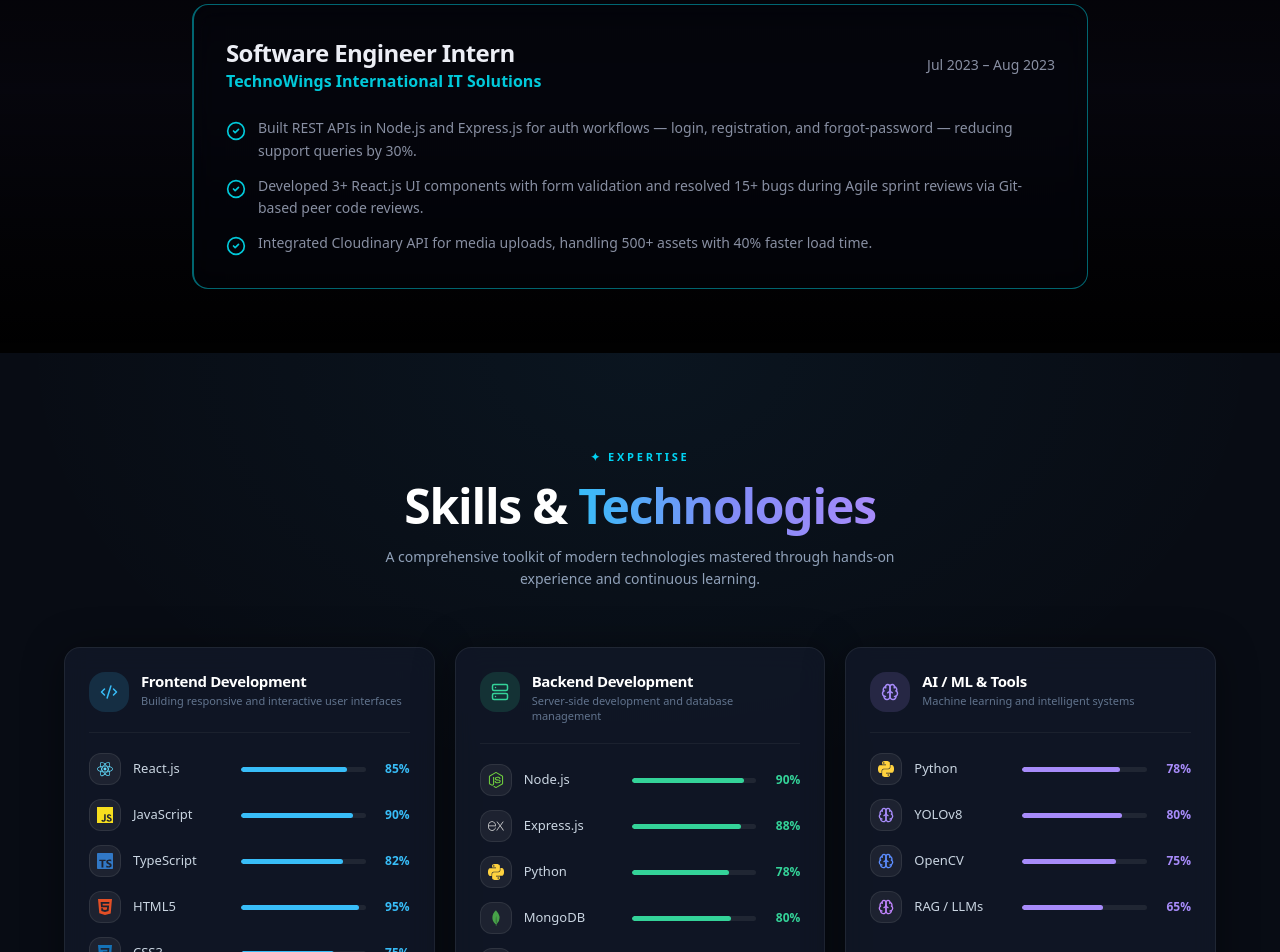
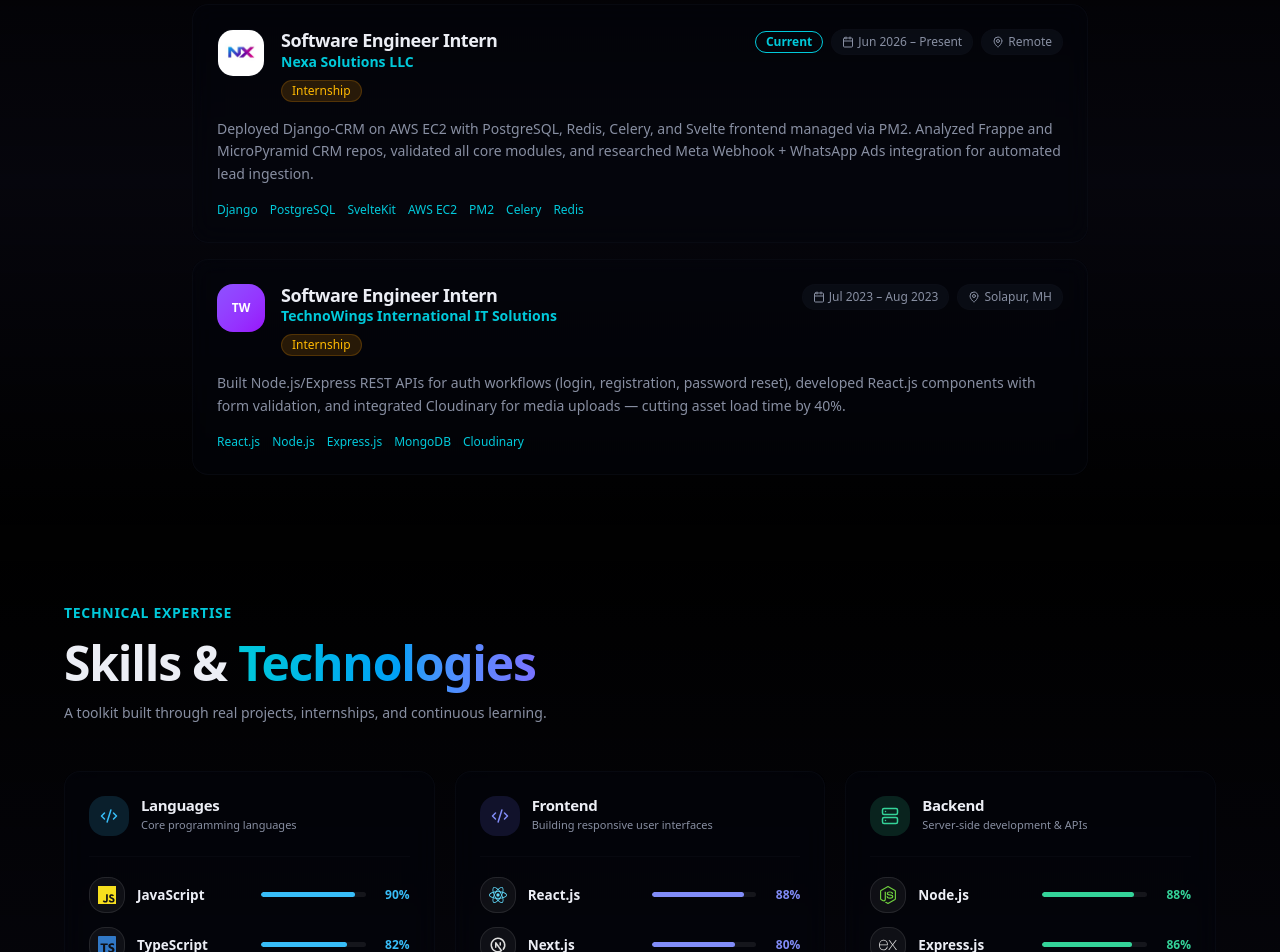
Before and after one commit to shivraj-yadav/shivraj-yadav-portfolio, a Next.js app: page / in a window 1280 px wide. Shown: the part 960-1912 px from the top of the page. Built offline with nearby package versions, Linux system fonts and the light colour scheme.

Commit message:
feat: add Nexa internship, revamp skills section, and update assets

```diff
--- a/components/sections/experience.tsx
+++ b/components/sections/experience.tsx
@@ -1,41 +1,65 @@
 "use client"
 
 import { motion } from "framer-motion"
-import { CheckCircle2 } from "lucide-react"
+import { Calendar, MapPin } from "lucide-react"
+
+interface Experience {
+  image?: string
+  icon?: string
+  iconBg?: string
+  role: string
+  company: string
+  type: string
+  location: string
+  duration: string
+  current: boolean
+  description: string
+  techStack: string[]
+}
 
 const Experience = () => {
-  const experiences = [
+  const experiences: Experience[] = [
     {
+      image: "/nexa-solution.jpg",
+      role: "Software Engineer Intern",
+      company: "Nexa Solutions LLC",
+      type: "Internship",
+      location: "Remote",
+      duration: "Jun 2026 – Present",
+      current: true,
+      description:
+        "Deployed Django-CRM on AWS EC2 with PostgreSQL, Redis, Celery, and Svelte frontend managed via PM2. Analyzed Frappe and MicroPyramid CRM repos, validated all core modules, and researched Meta Webhook + WhatsApp Ads integration for automated lead ingestion.",
+      techStack: ["Django", "PostgreSQL", "SvelteKit", "AWS EC2", "PM2", "Celery", "Redis"],
+    },
+    {
+      icon: "TW",
+      iconBg: "from-violet-500 to-purple-600",
       role: "Software Engineer Intern",
       company: "TechnoWings International IT Solutions",
-      location: "Solapur, Maharashtra",
+      type: "Internship",
+      location: "Solapur, MH",
       duration: "Jul 2023 – Aug 2023",
-      achievements: [
-        "Built REST APIs in Node.js and Express.js for auth workflows — login, registration, and forgot-password — reducing support queries by 30%.",
-        "Developed 3+ React.js UI components with form validation and resolved 15+ bugs during Agile sprint reviews via Git-based peer code reviews.",
-        "Integrated Cloudinary API for media uploads, handling 500+ assets with 40% faster load time."
-      ],
-      techStack: ["React.js", "Node.js", "Express.js", "MongoDB", "Cloudinary", "Git", "Postman"]
-    }
-  ];
-
+      current: false,
+      description:
+        "Built Node.js/Express REST APIs for auth workflows (login, registration, password reset), developed React.js components with form validation, and integrated Cloudinary for media uploads — cutting asset load time by 40%.",
+      techStack: ["React.js", "Node.js", "Express.js", "MongoDB", "Cloudinary"],
+    },
+  ]
 
   const containerVariants = {
     hidden: { opacity: 0 },
     visible: {
       opacity: 1,
-      transition: {
-        staggerChildren: 0.2,
-      },
+      transition: { staggerChildren: 0.2 },
     },
   }
 
   const itemVariants = {
-    hidden: { opacity: 0, x: -30 },
+    hidden: { opacity: 0, y: 20 },
     visible: {
       opacity: 1,
-      x: 0,
-      transition: { duration: 0.6 },
+      y: 0,
+      transition: { duration: 0.5 },
     },
   }
 
@@ -44,52 +68,106 @@ const Experience = () => {
       id="experience"
       className="section bg-gradient-to-b from-transparent via-accent/5 to-transparent"
     >
-
       <motion.div
         variants={containerVariants}
         initial="hidden"
         whileInView="visible"
         viewport={{ once: true, margin: "-100px" }}
         className="max-w-4xl mx-auto space-y-8"
-
       >
+        {/* Heading */}
         <motion.div variants={itemVariants} className="space-y-4">
-          <p className="text-primary text-sm font-semibold uppercase tracking-wider">Professional Journey</p>
+          <p className="text-primary text-sm font-semibold uppercase tracking-wider">
+            Professional Journey
+          </p>
           <h2 className="text-4xl md:text-5xl font-bold">
             Experience &{" "}
-            <span className="text-transparent bg-clip-text bg-gradient-to-r from-primary to-accent">Achievements</span>
+            <span className="text-transparent bg-clip-text bg-gradient-to-r from-primary to-accent">
+              Achievements
+            </span>
           </h2>
         </motion.div>
 
-        <div className="space-y-8">
+        {/* Cards */}
+        <div className="space-y-4">
           {experiences.map((exp, index) => (
             <motion.div
               key={index}
               variants={itemVariants}
-              whileHover={{ x: 10 }}
-              className="backdrop-blur-md bg-card/40 border border-border/50 rounded-2xl p-8 border-l-2 border-primary/50 hover:border-primary/100 transition-all"
+              whileHover={{ x: 6 }}
+              className="backdrop-blur-md bg-card/40 border border-border/50 rounded-2xl p-6 hover:border-primary/40 transition-all duration-300"
             >
-              <div className="flex flex-col md:flex-row md:items-center md:justify-between mb-4">
-                <div>
-                  <h3 className="text-2xl font-bold text-foreground">{exp.role}</h3>
-                  <p className="text-primary font-semibold">{exp.company}</p>
+              {/* Top row */}
+              <div className="flex items-start gap-4">
+
+                {/* Icon / Logo */}
+                {exp.image ? (
+                  <div className="w-12 h-12 rounded-xl overflow-hidden border border-border/40 shrink-0 bg-card/60">
+                    <img
+                      src={exp.image}
+                      alt={exp.company}
+                      className="w-full h-full object-cover"
+                    />
+                  </div>
+                ) : (
+                  <div
+                    className={`w-12 h-12 rounded-xl bg-gradient-to-br ${exp.iconBg} flex items-center justify-center text-white text-xs font-bold shrink-0`}
+                  >
+                    {exp.icon}
+                  </div>
+                )}
+
+                {/* Title block */}
+                <div className="flex-1 min-w-0">
+                  <div className="flex flex-col sm:flex-row sm:items-start sm:justify-between gap-1">
+                    <div>
+                      <h3 className="text-lg font-bold text-foreground leading-tight">
+                        {exp.role}
+                      </h3>
+                      <p className="text-primary font-semibold text-sm">{exp.company}</p>
+                    </div>
+
+                    {/* Meta: date + location + current badge */}
+                    <div className="flex flex-wrap items-center gap-2 mt-1 sm:mt-0">
+                      {exp.current && (
+                        <span className="text-xs px-2.5 py-0.5 rounded-full border border-primary text-primary font-semibold">
+                          Current
+                        </span>
+                      )}
+                      <span className="flex items-center gap-1 text-xs text-muted-foreground bg-muted/30 px-2.5 py-1 rounded-full border border-border/40">
+                        <Calendar className="w-3 h-3" />
+                        {exp.duration}
+                      </span>
+                      <span className="flex items-center gap-1 text-xs text-muted-foreground bg-muted/30 px-2.5 py-1 rounded-full border border-border/40">
+                        <MapPin className="w-3 h-3" />
+                        {exp.location}
+                      </span>
+                    </div>
+                  </div>
+
+                  {/* Type badge */}
+                  <span className="inline-block mt-2 text-xs px-2.5 py-0.5 rounded-full bg-amber-500/15 text-amber-400 border border-amber-500/20 font-medium">
+                    {exp.type}
+                  </span>
                 </div>
-                <p className="text-muted-foreground text-sm mt-2 md:mt-0">{exp.duration}</p>
               </div>
-              <ul className="space-y-3 mt-6">
-                {exp.achievements.map((achievement, idx) => (
-                  <motion.li
-                    key={idx}
-                    initial={{ opacity: 0 }}
-                    whileInView={{ opacity: 1 }}
-                    transition={{ delay: idx * 0.1 }}
-                    className="flex items-start gap-3 text-muted-foreground"
+
+              {/* Description */}
+              <p className="mt-4 text-sm text-muted-foreground leading-relaxed">
+                {exp.description}
+              </p>
+
+              {/* Tech stack */}
+              <div className="flex flex-wrap gap-3 mt-4">
+                {exp.techStack.map((tech) => (
+                  <span
+                    key={tech}
+                    className="text-xs text-primary font-medium hover:text-accent transition-colors cursor-default"
                   >
-                    <CheckCircle2 className="w-5 h-5 text-primary flex-shrink-0 mt-1" />
-                    <span className="text-sm leading-relaxed">{achievement}</span>
-                  </motion.li>
+                    {tech}
+                  </span>
                 ))}
-              </ul>
+              </div>
             </motion.div>
           ))}
         </div>
--- a/components/sections/hero.tsx
+++ b/components/sections/hero.tsx
@@ -27,7 +27,7 @@ const Hero = () => {
 
   const handleDownload = () => {
     window.open(
-      "https://drive.google.com/file/d/12TTDNt1TzG-plw3GqRkl-uW28PleZWT2/view?usp=sharing",
+      "https://drive.google.com/file/d/1wGTG4G7PWJh0u_SzbyQKYC8P4LZoVMH1/view?usp=sharing",
       "_blank",
       "noopener,noreferrer"
     )
--- a/components/sections/skills.tsx
+++ b/components/sections/skills.tsx
@@ -3,12 +3,14 @@
 import {
   SiReact, SiJavascript, SiTypescript, SiHtml5, SiCss3, SiTailwindcss,
   SiNodedotjs, SiExpress, SiMongodb, SiMysql, SiPostgresql, SiRedis,
-  SiGit, SiGithub, SiVercel, SiNetlify, SiPython,
+  SiGit, SiGithub, SiVercel, SiPython, SiDocker, SiPostman,
+  SiSocketdotio, SiCplusplus, SiAwsamplify,
 } from "react-icons/si"
 import { VscVscode } from "react-icons/vsc"
+import { TbBrandNextjs } from "react-icons/tb"
 import { motion, useInView } from "framer-motion"
 import { useRef } from "react"
-import { Code2, Server, Wrench, Brain } from "lucide-react"
+import { Code2, Server, Database, Wrench, Brain } from "lucide-react"
 
 // ── Types ──────────────────────────────────────────────────────────────────────
 
@@ -23,7 +25,7 @@ interface Category {
   id: string
   title: string
   subtitle: string
-  Icon: React.ComponentType<{ size?: number; className?: string }>
+  Icon: React.ComponentType<{ size?: number; className?: string; style?: React.CSSProperties }>
   iconBg: string
   iconColor: string
   barColor: string
@@ -34,69 +36,83 @@ interface Category {
 
 const categories: Category[] = [
   {
-    id: "frontend",
-    title: "Frontend Development",
-    subtitle: "Building responsive and interactive user interfaces",
+    id: "languages",
+    title: "Languages",
+    subtitle: "Core programming languages",
     Icon: Code2,
     iconBg: "rgba(56,189,248,0.15)",
     iconColor: "#38BDF8",
     barColor: "#38BDF8",
     skills: [
-      { name: "React.js", proficiency: 85, icon: SiReact, color: "#61DAFB" },
       { name: "JavaScript", proficiency: 90, icon: SiJavascript, color: "#F7DF1E" },
       { name: "TypeScript", proficiency: 82, icon: SiTypescript, color: "#3178C6" },
+      { name: "Python", proficiency: 78, icon: SiPython, color: "#FFD23F" },
+      { name: "C++", proficiency: 72, icon: SiCplusplus, color: "#00599C" },
+      { name: "SQL", proficiency: 80, icon: Database, color: "#38BDF8" },
+    ],
+  },
+  {
+    id: "frontend",
+    title: "Frontend",
+    subtitle: "Building responsive user interfaces",
+    Icon: Code2,
+    iconBg: "rgba(99,102,241,0.15)",
+    iconColor: "#818CF8",
+    barColor: "#818CF8",
+    skills: [
+      { name: "React.js", proficiency: 88, icon: SiReact, color: "#61DAFB" },
+      { name: "Next.js", proficiency: 80, icon: TbBrandNextjs, color: "#DDDDDD" },
       { name: "HTML5", proficiency: 95, icon: SiHtml5, color: "#E34F26" },
-      { name: "CSS3", proficiency: 75, icon: SiCss3, color: "#1572B6" },
-      { name: "Tailwind CSS", proficiency: 78, icon: SiTailwindcss, color: "#38BDF8" },
+      { name: "CSS3", proficiency: 85, icon: SiCss3, color: "#1572B6" },
+      { name: "Tailwind CSS", proficiency: 82, icon: SiTailwindcss, color: "#38BDF8" },
     ],
   },
   {
     id: "backend",
-    title: "Backend Development",
-    subtitle: "Server-side development and database management",
+    title: "Backend",
+    subtitle: "Server-side development & APIs",
     Icon: Server,
     iconBg: "rgba(52,211,153,0.15)",
     iconColor: "#34D399",
     barColor: "#34D399",
     skills: [
-      { name: "Node.js", proficiency: 90, icon: SiNodedotjs, color: "#6FCF3E" },
-      { name: "Express.js", proficiency: 88, icon: SiExpress, color: "#DDDDDD" },
-      { name: "Python", proficiency: 78, icon: SiPython, color: "#FFD23F" },
-      { name: "MongoDB", proficiency: 80, icon: SiMongodb, color: "#47A248" },
-      { name: "MySQL", proficiency: 85, icon: SiMysql, color: "#4479A1" },
-      { name: "PostgreSQL", proficiency: 75, icon: SiPostgresql, color: "#4169E1" },
+      { name: "Node.js", proficiency: 88, icon: SiNodedotjs, color: "#6FCF3E" },
+      { name: "Express.js", proficiency: 86, icon: SiExpress, color: "#DDDDDD" },
+      { name: "REST APIs", proficiency: 90, icon: Server, color: "#34D399" },
+      { name: "Socket.IO", proficiency: 75, icon: SiSocketdotio, color: "#DDDDDD" },
+      { name: "JWT", proficiency: 82, icon: Wrench, color: "#FB923C" },
+    ],
+  },
+  {
+    id: "databases",
+    title: "Databases & Caching",
+    subtitle: "Data storage and performance layer",
+    Icon: Database,
+    iconBg: "rgba(251,146,60,0.15)",
+    iconColor: "#FB923C",
+    barColor: "#FB923C",
+    skills: [
+      { name: "PostgreSQL", proficiency: 78, icon: SiPostgresql, color: "#4169E1" },
+      { name: "MongoDB", proficiency: 82, icon: SiMongodb, color: "#47A248" },
+      { name: "MySQL", proficiency: 80, icon: SiMysql, color: "#4479A1" },
       { name: "Redis", proficiency: 68, icon: SiRedis, color: "#FF4438" },
     ],
   },
   {
-    id: "aiml",
-    title: "AI / ML & Tools",
-    subtitle: "Machine learning and intelligent systems",
-    Icon: Brain,
+    id: "devops",
+    title: "Cloud & DevOps",
+    subtitle: "Deployment, tooling & version control",
+    Icon: Wrench,
     iconBg: "rgba(167,139,250,0.15)",
     iconColor: "#A78BFA",
     barColor: "#A78BFA",
     skills: [
-      { name: "Python", proficiency: 78, icon: SiPython, color: "#FFD23F" },
-      { name: "YOLOv8", proficiency: 80, icon: Brain, color: "#A78BFA" },
-      { name: "OpenCV", proficiency: 75, icon: Brain, color: "#5C8DFF" },
-      { name: "RAG / LLMs", proficiency: 65, icon: Brain, color: "#C084FC" },
-    ],
-  },
-  {
-    id: "devtools",
-    title: "Dev Tools & Platforms",
-    subtitle: "Version control and deployment platforms",
-    Icon: Wrench,
-    iconBg: "rgba(251,146,60,0.15)",
-    iconColor: "#FB923C",
-    barColor: "#FB923C",
-    skills: [
-      { name: "Git", proficiency: 90, icon: SiGit, color: "#F05032" },
+      { name: "AWS EC2", proficiency: 72, icon: SiAwsamplify, color: "#FF9900" },
+      { name: "Docker", proficiency: 68, icon: SiDocker, color: "#2496ED" },
+      { name: "Git", proficiency: 92, icon: SiGit, color: "#F05032" },
       { name: "GitHub", proficiency: 93, icon: SiGithub, color: "#DDDDDD" },
-      { name: "VS Code", proficiency: 95, icon: VscVscode, color: "#007ACC" },
+      { name: "Postman", proficiency: 88, icon: SiPostman, color: "#FF6C37" },
       { name: "Vercel", proficiency: 85, icon: SiVercel, color: "#DDDDDD" },
-      { name: "Netlify", proficiency: 80, icon: SiNetlify, color: "#00C7B7" },
     ],
   },
 ]
@@ -114,7 +130,10 @@ const Bar = ({
   delay: number
   inView: boolean
 }) => (
-  <div className="flex-1 h-[5px] rounded-full overflow-hidden" style={{ background: "rgba(255,255,255,0.07)" }}>
+  <div
+    className="flex-1 h-[5px] rounded-full overflow-hidden"
+    style={{ background: "rgba(255,255,255,0.07)" }}
+  >
     <motion.div
       className="h-full rounded-full"
       style={{ background: color }}
@@ -138,7 +157,7 @@ const SkillRow = ({
   index: number
   inView: boolean
 }) => {
-  const delay = 0.25 + index * 0.06
+  const delay = 0.2 + index * 0.06
 
   return (
     <motion.div
@@ -147,24 +166,30 @@ const SkillRow = ({
       transition={{ duration: 0.35, delay, ease: "easeOut" }}
       className="flex items-center gap-3 group"
     >
-      {/* Icon box */}
+      {/* Icon box — matches reference: dark bg, subtle border */}
       <div
-        className="flex items-center justify-center w-8 h-8 rounded-lg shrink-0 transition-transform duration-200 group-hover:scale-110"
-        style={{ background: "rgba(255,255,255,0.06)", border: "1px solid rgba(255,255,255,0.08)" }}
+        className="flex items-center justify-center w-9 h-9 rounded-xl shrink-0 transition-transform duration-200 group-hover:scale-110"
+        style={{
+          background: "rgba(255,255,255,0.05)",
+          border: "1px solid rgba(255,255,255,0.09)",
+        }}
       >
-        <skill.icon className="w-4 h-4" style={{ color: skill.color }} />
+        <skill.icon className="w-[18px] h-[18px]" style={{ color: skill.color }} />
       </div>
 
-      {/* Name */}
-      <span className="text-[13px] font-medium text-slate-300 w-24 shrink-0 group-hover:text-white transition-colors">
+      {/* Name — bold, matches reference */}
+      <span className="text-[13.5px] font-bold text-foreground w-28 shrink-0 group-hover:text-primary transition-colors">
         {skill.name}
       </span>
 
-      {/* Bar */}
+      {/* Progress bar */}
       <Bar pct={skill.proficiency} color={barColor} delay={delay + 0.05} inView={inView} />
 
-      {/* Percent */}
-      <span className="text-[12px] font-bold tabular-nums w-8 text-right shrink-0" style={{ color: barColor }}>
+      {/* Percentage */}
+      <span
+        className="text-[12px] font-bold tabular-nums w-8 text-right shrink-0"
+        style={{ color: barColor }}
+      >
         {skill.proficiency}%
       </span>
     </motion.div>
@@ -180,40 +205,34 @@ const Card = ({ cat, delay = 0 }: { cat: Category; delay?: number }) => {
   return (
     <motion.div
       ref={ref}
-      initial={{ opacity: 0, y: 30 }}
+      initial={{ opacity: 0, y: 24 }}
       animate={inView ? { opacity: 1, y: 0 } : {}}
       transition={{ duration: 0.55, delay, ease: [0.22, 1, 0.36, 1] }}
       whileHover={{ y: -4, transition: { duration: 0.2 } }}
-      className="rounded-2xl p-6 flex flex-col gap-5"
-      style={{
-        background: "rgba(17,24,39,0.85)",
-        border: "1px solid rgba(255,255,255,0.07)",
-        backdropFilter: "blur(12px)",
-        boxShadow: "0 4px 40px rgba(0,0,0,0.4)",
-      }}
+      className="backdrop-blur-md bg-card/40 border border-border/50 rounded-2xl p-6 flex flex-col gap-5 hover:border-primary/40 transition-colors duration-300"
     >
-      {/* Header */}
+      {/* Card header */}
       <div className="flex items-start gap-3">
         <div
           className="flex items-center justify-center w-10 h-10 rounded-xl shrink-0"
           style={{ background: cat.iconBg }}
         >
-          <cat.Icon size={18} className="" style={{ color: cat.iconColor } as React.CSSProperties} />
+          <cat.Icon size={18} style={{ color: cat.iconColor }} />
         </div>
         <div>
-          <h3 className="text-[15px] font-bold text-white leading-tight">{cat.title}</h3>
-          <p className="text-[11px] text-slate-500 mt-0.5 leading-snug">{cat.subtitle}</p>
+          <h3 className="text-[15px] font-bold text-foreground leading-tight">{cat.title}</h3>
+          <p className="text-[11px] text-muted-foreground mt-0.5 leading-snug">{cat.subtitle}</p>
         </div>
       </div>
 
       {/* Divider */}
-      <div className="h-px" style={{ background: "rgba(255,255,255,0.05)" }} />
+      <div className="h-px bg-border/40" />
 
-      {/* Skills */}
+      {/* Skill rows */}
       <div className="flex flex-col gap-3.5">
         {cat.skills.map((skill, i) => (
           <SkillRow
-            key={skill.name}
+            key={skill.name + i}
             skill={skill}
             barColor={cat.barColor}
             index={i}
@@ -234,67 +253,51 @@ const Skills = () => {
   return (
     <section
       id="skills"
-      className="relative py-24 px-4 sm:px-8"
-      style={{ background: "#080c14" }}
+      className="section bg-gradient-to-b from-transparent via-accent/5 to-transparent"
     >
-      {/* Background noise/depth */}
-      <div
-        className="absolute inset-0 pointer-events-none"
-        style={{
-          background:
-            "radial-gradient(ellipse 70% 50% at 50% 0%, rgba(56,189,248,0.05) 0%, transparent 70%)",
-        }}
-      />
-
-      <div className="relative max-w-6xl mx-auto space-y-14">
-        {/* ── Header ── */}
-        <div ref={headerRef} className="text-center space-y-4">
+      <div className="max-w-6xl mx-auto space-y-12">
+        {/* Header — matches Experience.tsx style exactly */}
+        <div ref={headerRef} className="space-y-4">
           <motion.p
             initial={{ opacity: 0, y: 10 }}
             animate={headerInView ? { opacity: 1, y: 0 } : {}}
             transition={{ duration: 0.4 }}
-            className="text-[11px] font-bold uppercase tracking-[0.25em] text-cyan-400"
+            className="text-primary text-sm font-semibold uppercase tracking-wider"
           >
-            ✦ Expertise
+            Technical Expertise
           </motion.p>
-
           <motion.h2
             initial={{ opacity: 0, y: 16 }}
             animate={headerInView ? { opacity: 1, y: 0 } : {}}
             transition={{ duration: 0.5, delay: 0.07 }}
-            className="text-4xl md:text-5xl font-black text-white tracking-tight"
+            className="text-4xl md:text-5xl font-bold"
           >
-            Skills &amp;{" "}
-            <span
-              className="text-transparent bg-clip-text"
-              style={{ backgroundImage: "linear-gradient(90deg,#38BDF8,#818CF8,#A78BFA)" }}
-            >
+            Skills &{" "}
+            <span className="text-transparent bg-clip-text bg-gradient-to-r from-primary to-accent">
               Technologies
             </span>
           </motion.h2>
-
           <motion.p
             initial={{ opacity: 0, y: 10 }}
             animate={headerInView ? { opacity: 1, y: 0 } : {}}
             transition={{ duration: 0.5, delay: 0.14 }}
-            className="text-slate-400 text-[14px] max-w-lg mx-auto leading-relaxed"
+            className="text-muted-foreground text-sm max-w-lg"
           >
-            A comprehensive toolkit of modern technologies mastered through hands-on
-            experience and continuous learning.
+            A toolkit built through real projects, internships, and continuous learning.
           </motion.p>
         </div>
 
-        {/* ── Grid — 3 top, 2 bottom (matching reference) ── */}
+        {/* Row 1: Languages · Frontend · Backend */}
         <div className="grid grid-cols-1 md:grid-cols-3 gap-5">
-          {/* Row 1: Frontend, Backend, AI/ML */}
           <Card cat={categories[0]} delay={0.05} />
           <Card cat={categories[1]} delay={0.12} />
           <Card cat={categories[2]} delay={0.19} />
         </div>
 
-        <div className="grid grid-cols-1 md:grid-cols-2 gap-5 md:max-w-2xl">
-          {/* Row 2: DevTools — left aligned, matching reference layout */}
+        {/* Row 2: Databases · Cloud & DevOps */}
+        <div className="grid grid-cols-1 md:grid-cols-2 gap-5">
           <Card cat={categories[3]} delay={0.26} />
+          <Card cat={categories[4]} delay={0.33} />
         </div>
       </div>
     </section>
```
Also changed, not shown: public/nexa-solution.jpg (added), public/shivraj.png (added).
